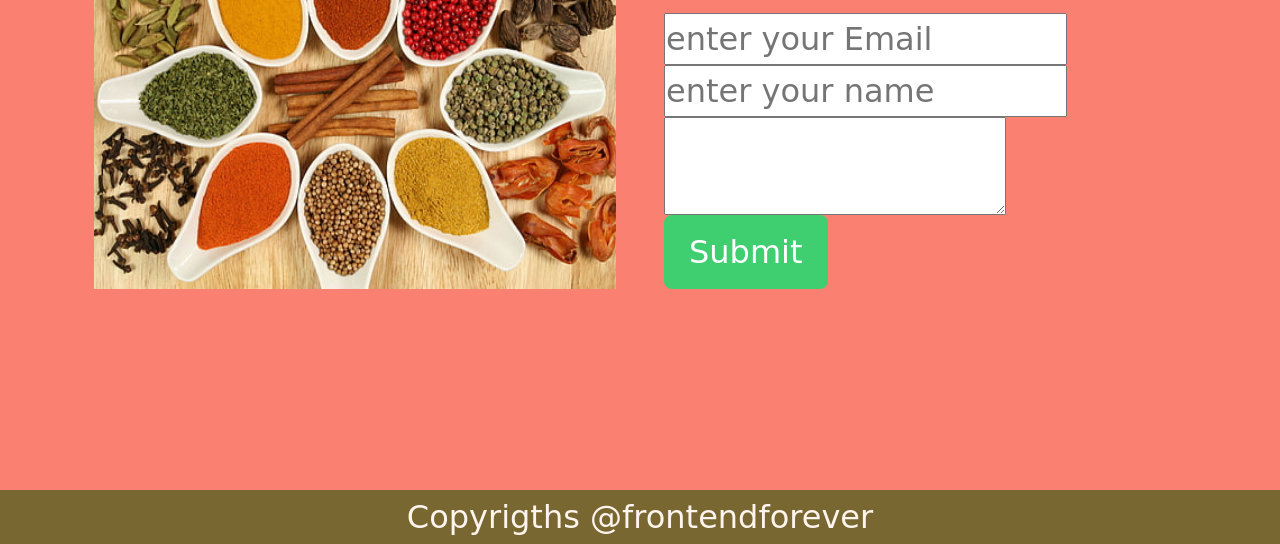
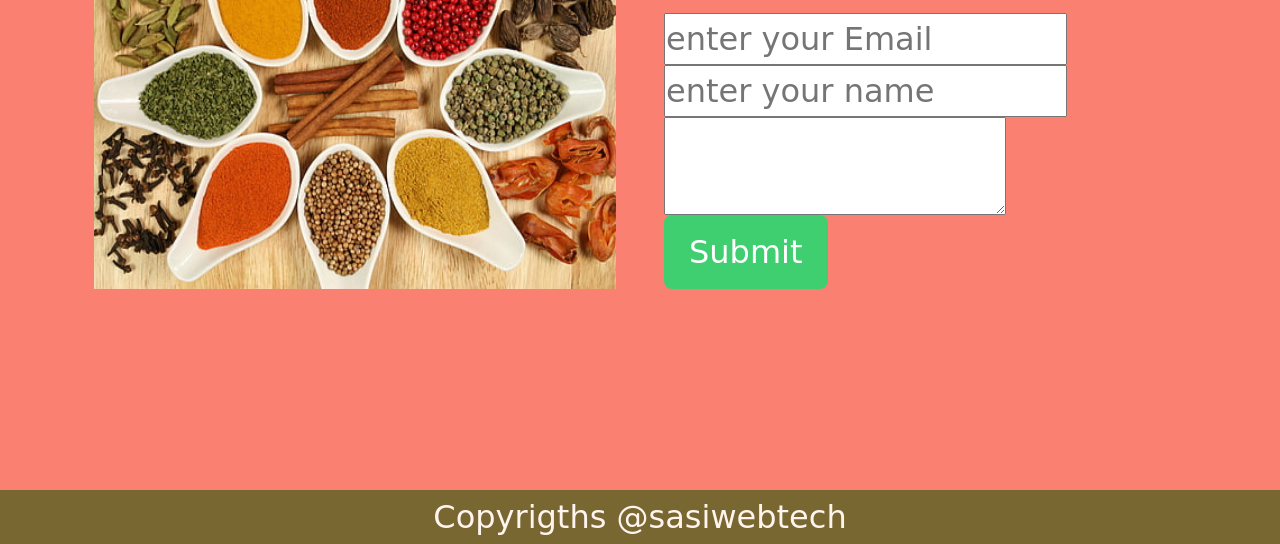
Before and after one commit to sasi200211/web-technology, a plain HTML site: page rwebsite1/contact.html in a window 1280 px wide. Shown: the part 422-966 px from the top of the page. Drawn offline with nearby package versions, Linux system fonts and the light colour scheme; a web font is replaced by a local one.

Commit message:
Update contact.html

```diff
--- a/rwebsite1/contact.html
+++ b/rwebsite1/contact.html
@@ -64,7 +64,7 @@
         </section>
 
         <footer>
-            Copyrigths @frontendforever</footer>
+            Copyrigths @sasiwebtech</footer>
 
     </body>
 
```
